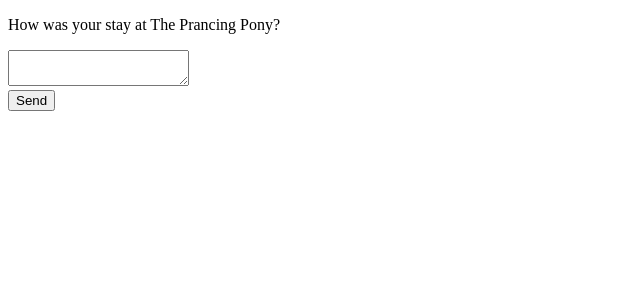
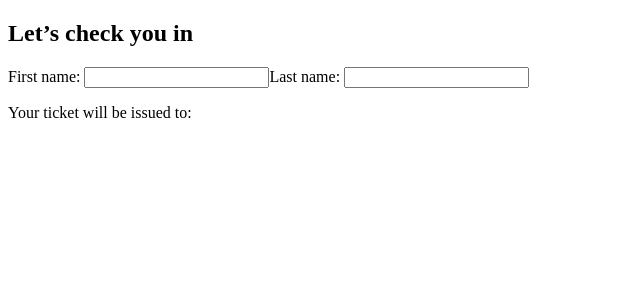
Before and after one commit to adala-wanyande/ap-homework, a React (Create React App) app: page / in a window 1280 px wide. Shown: the top 300 px of the page, without its empty margins (0-640 px from the left). Built offline with nearby package versions, Linux system fonts and the light colour scheme.

Commit message:
feat: avoid redundant state

```diff
--- a/src/App.tsx
+++ b/src/App.tsx
@@ -1,9 +1,9 @@
-import FeedbackForm from "./components/FeedbackForm";
+import NameForm from "./components/NameForm";
 
 export default function App() {
   return (
     <>
-      <FeedbackForm />
+      <NameForm />
     </>
   );
 }
--- /dev/null
+++ b/src/components/NameForm.tsx
@@ -0,0 +1,39 @@
+import { useState } from 'react';
+
+export default function NameForm() {
+  const [firstName, setFirstName] = useState('');
+  const [lastName, setLastName] = useState('');
+
+  const fullName = firstName + ' ' + lastName;
+
+  function handleFirstNameChange(e: React.ChangeEvent<HTMLInputElement>) {
+    setFirstName(e.target.value);
+  }
+
+  function handleLastNameChange(e: React.ChangeEvent<HTMLInputElement>) {
+    setLastName(e.target.value);
+  }
+
+  return (
+    <>
+      <h2>Let’s check you in</h2>
+      <label>
+        First name:{' '}
+        <input
+          value={firstName}
+          onChange={handleFirstNameChange}
+        />
+      </label>
+      <label>
+        Last name:{' '}
+        <input
+          value={lastName}
+          onChange={handleLastNameChange}
+        />
+      </label>
+      <p>
+        Your ticket will be issued to: <b>{fullName}</b>
+      </p>
+    </>
+  );
+}
```
